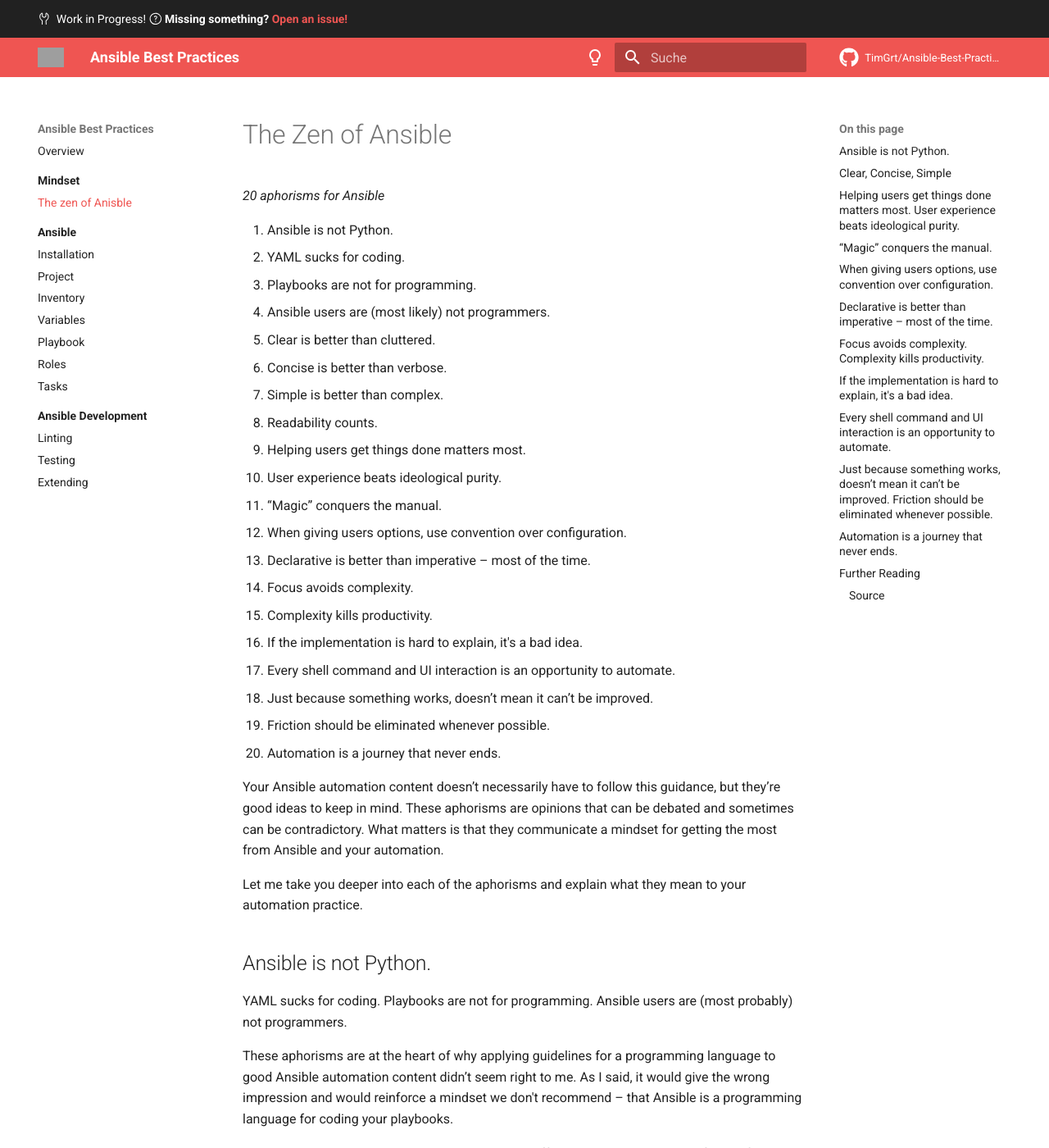
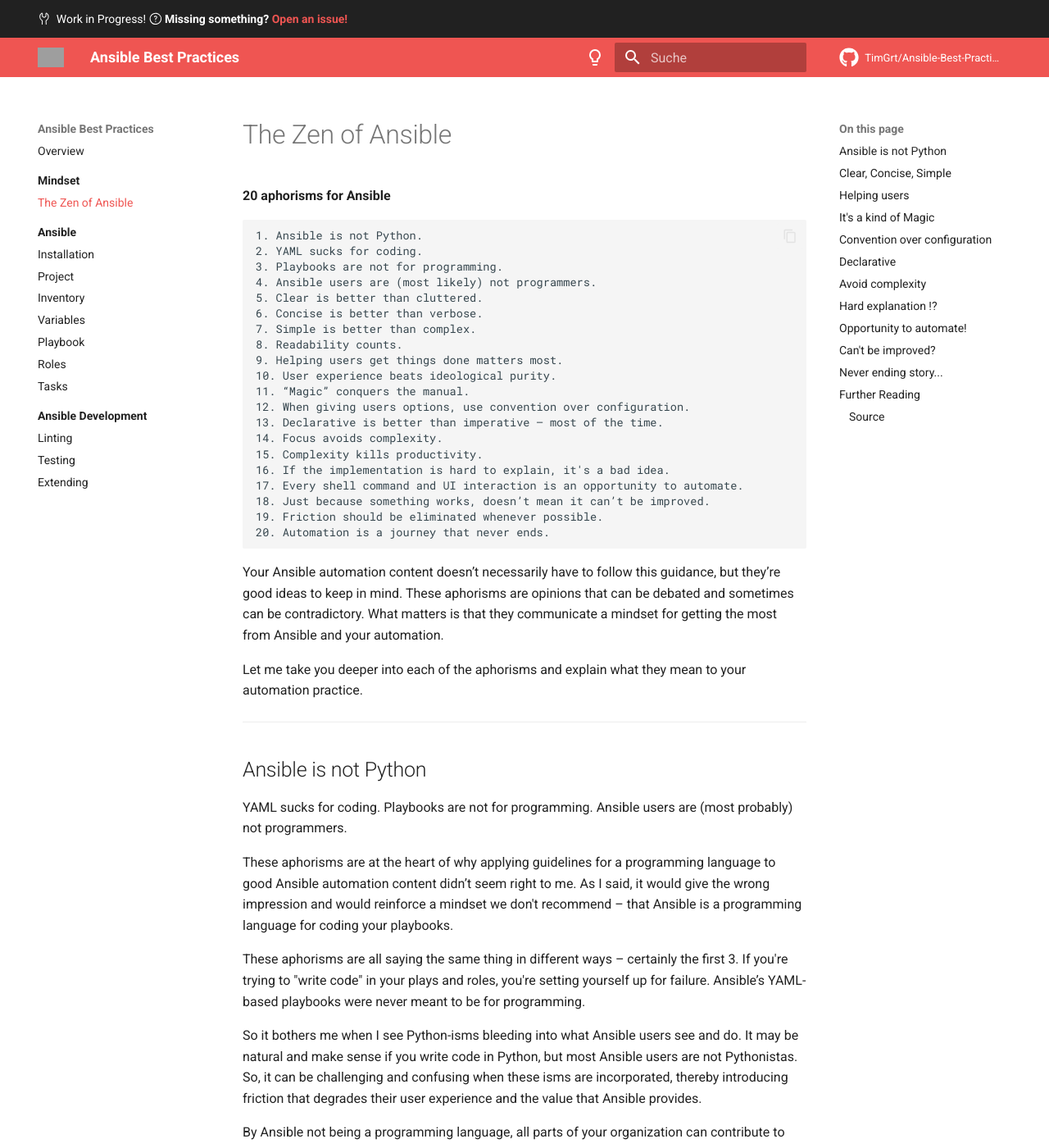
Before and after one commit to TimGrt/Ansible-Best-Practices, an MkDocs documentation site: the page built from docs/mindset/zen.md, in a window 1280 px wide and 1400 px high. Shown: the whole window at 82% size. Built offline with MkDocs 1.6.1 and Material for MkDocs 9.7.7, drawn with Linux system fonts in a browser that asks for light colours; comment, search, counter and statistics services are not loaded; some of the changed text lies outside the part shown; grey boxes are pictures that could not be loaded.

Commit message:
Change look and feel  from zen.md

````diff
--- a/docs/mindset/zen.md
+++ b/docs/mindset/zen.md
@@ -1,7 +1,8 @@
 # The Zen of Ansible
 
-*20 aphorisms for Ansible*
+**20 aphorisms for Ansible**
 
+```Text
 1. Ansible is not Python.
 2. YAML sucks for coding.
 3. Playbooks are not for programming.
@@ -22,17 +23,17 @@
 18. Just because something works, doesn’t mean it can’t be improved.
 19. Friction should be eliminated whenever possible.
 20. Automation is a journey that never ends.
-
+```
 
 Your Ansible automation content doesn’t necessarily have to follow this guidance, but they’re good ideas to keep in mind. These aphorisms are opinions that can be debated and sometimes can be contradictory. What matters is that they communicate a mindset for getting the most from Ansible and your automation.
 
 Let me take you deeper into each of the aphorisms and explain what they mean to your automation practice.
 
+--------
 
-## Ansible is not Python.
+## Ansible is not Python
 
 YAML sucks for coding. Playbooks are not for programming. Ansible users are (most probably) not programmers.
-
 
 These aphorisms are at the heart of why applying guidelines for a programming language to good Ansible automation content didn’t seem right to me. As I said, it would give the wrong impression and would reinforce a mindset we don't recommend – that Ansible is a programming language for coding your playbooks.
 
@@ -59,31 +57,34 @@
 These aphorisms don’t just apply to those writing playbooks and creating roles. If you are a module developer, think about how your work can assist users, be clear and concise, do things simply and just get things done.
 
 
-## Helping users get things done matters most. User experience beats ideological purity.
+## Helping users
 
+Helping users get things done matters most. User experience beats ideological purity.
 
 Whether you are creating modules, plugins and collections or writing playbooks or designing a cross domain hybrid automation workflow – Ansible is for helping you get things done. Always consider and look to maximize the user experience. Don’t get caught up and beholden to some strict interpretation of standards or ideological purity that shifts the burden on the end user.
 
 
-## “Magic” conquers the manual.
+## It's a kind of Magic
 
-Arthur C. Clarke wrote, “Any sufficiently advanced technology is indistinguishable from magic.”
+“Magic” conquers the manual Arthur C. Clarke wrote, “Any sufficiently advanced technology is indistinguishable from magic.”
 
 The “magic” in Ansible is its playbook engine and module system. It is how Ansible provides powerful and flexible capabilities in a straightforward and accessible way by abstracting users from all of the complex implementation details that lie beneath. This frees users from doing time consuming and error prone manual operations or writing brittle one-off scripts and code, enabling them the time to put their valuable expertise to use where it is needed.
 
 Design automation that amazes users can make difficult or tedious tasks easy and almost effortless. Look to provide powerful time saving capabilities that are quick to deploy and utilize them to get things done.
 
 
-## When giving users options, use convention over configuration.
+## Convention over configuration
 
+When giving users options, use convention over configuration.
 
 I am a big proponent of convention over configuration and don’t think it gets enough consideration in the Ansible community. Convention over configuration is a design paradigm that attempts to decrease the number of decisions that a developer is required to make without necessarily losing flexibility so they don't have to repeat themselves. It was popularized by Ruby on Rails.
 
 A playbook developer utilizing your work should only need to specify unique and unconventional aspects of their automation tasks and workflows and no more. Look to reduce the number of decisions and implementation details a user needs to make. Take the time to handle the most common use cases for them. Look to provide as many sensible defaults with modules, plugins and roles as possible. Optimize for users to get things done quickly.
 
 
-## Declarative is better than imperative – most of the time.
+## Declarative
 
+Declarative is better than imperative – most of the time.
 
 This aphorism is particularly for Ansible Content Collection developers. Ansible is a desired state engine by design. Think declaratively first. If there truly is no way to design something declaratively, then use imperative (procedural) means.
 
@@ -92,8 +93,9 @@
 This aphorism is an example of the “user experience beats ideological purity” aphorism in practice. Rather than strictly adhering to a declarative approach to automation, Ansible incorporates declarative and imperative means. This mix offers you the flexibility to focus on what you need to do, rather than strictly adhere to one paradigm.
 
 
-## Focus avoids complexity. Complexity kills productivity.
+##  Avoid complexity
 
+Focus avoids complexity. Complexity kills productivity.
 
 Remember that complexity kills productivity. The Ansible team at Red Hat really means it and believes that. That's not just a marketing slogan. Automation can crush complexity and give you the one thing you can’t get enough of ⎯ time.
 
@@ -102,8 +104,9 @@
 We strive to reduce complexity in how we've designed Ansible and encourage you to do the same. Strive for simplification in what you automate.
 
 
-## If the implementation is hard to explain, it's a bad idea.
+## Hard explanation !?
 
+If the implementation is hard to explain, it's a bad idea.
 
 This aphorism, like “readability counts”, is also taken directly from “The Zen of Python” because you cannot improve upon perfection.
 
@@ -124,14 +128,18 @@
 Given a sufficient number of things to automate is identified, start with those that cause the most pain and those that you can get done quickly. Remember you want to create a virtuous cycle of releasing reliability, feedback and building trust across your organization. Showing progress and business value quickly will help do that.
 
 
-## Just because something works, doesn’t mean it can’t be improved. Friction should be eliminated whenever possible.
+## Can't be improved?
+
+Just because something works, doesn’t mean it can’t be improved. Friction should be eliminated whenever possible.
 
 This first aphorism just so happens to be a quote from the movie Black Panther, and it elegantly expresses some important wisdom when it comes to Ansible automation.
 
 Always iterate and adapt to real world feedback from your operations. Optimize readability. Continue to find ways to simplify and reduce friction in your organization and its processes. As changes are introduced into your environments and IT policies over time, they will create new friction and pain points. They will also create new opportunities to apply your automation practices to eliminate them.
 
 
-## Automation is a journey that never ends.
+## Never ending story...
+
+Automation is a journey that never ends.
 
 Heraclitus, a Greek philosopher, said "change is the only constant in life. Nothing endures but change."
 
@@ -153,4 +161,4 @@
 
 ### Source
 
-*https://www.ansible.com/blog/the-zen-of-ansible*
+[Ansible Blog - The Zen of Ansible](https://www.ansible.com/blog/the-zen-of-ansible)
--- a/mkdocs.yml
+++ b/mkdocs.yml
@@ -94,7 +94,7 @@
   - "Overview": index.md
   - "Mindset":
     - mindset/index.md
-    - "The zen of Anisble": mindset/zen.md
+    - "The Zen of Ansible": mindset/zen.md
   - "Ansible":
     - ansible/index.md
     - "Installation": ansible/installation.md
````
Also changed, not shown: other parts of docs/mindset/zen.md (+3 -5 lines).
